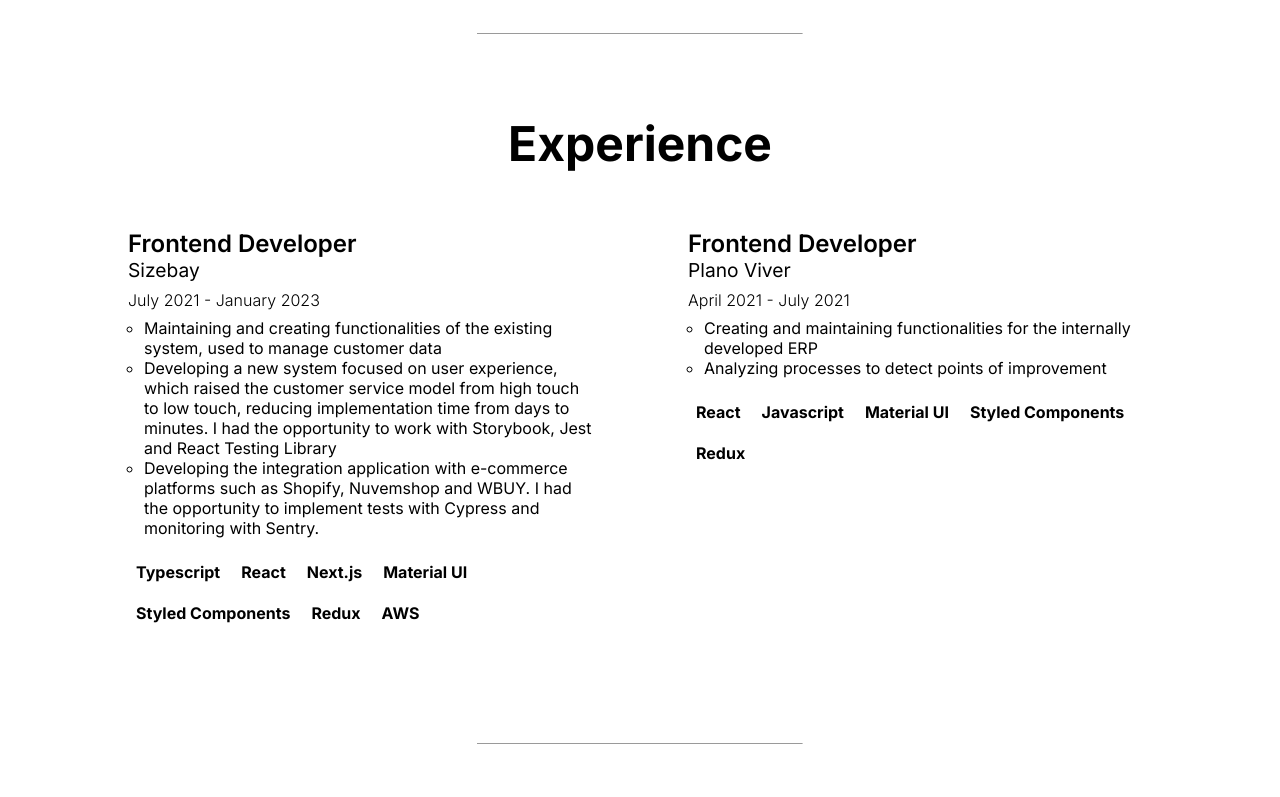
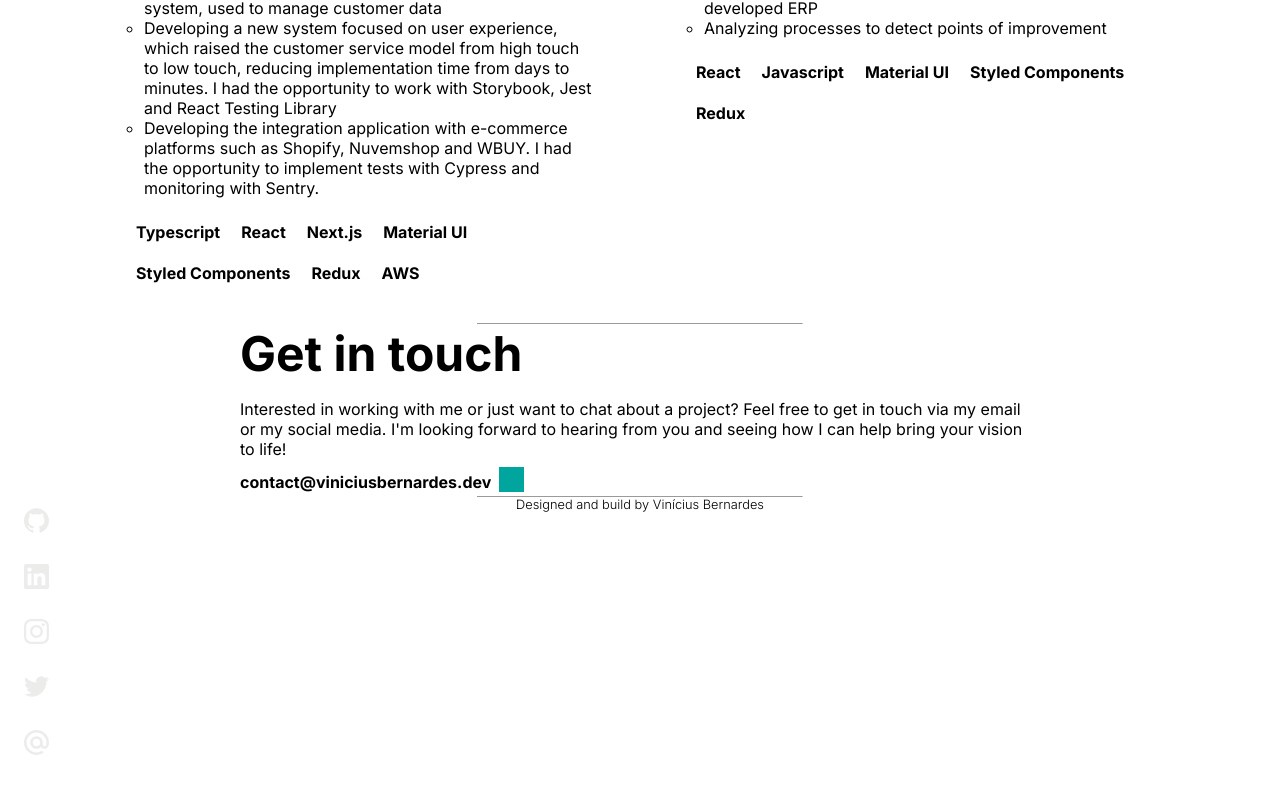
Before and after one commit to viniciusbe/thevibes, a Next.js app: page / in a window 1280 px wide. Shown: the part 1247-2044 px from the top of the page. After the commit the page ends 1759 px from the top, so only its background shows below. Built offline with nearby package versions, Linux system fonts and the light colour scheme; grey boxes are pictures that could not be loaded.

Commit message:
feat: improve scrollbar, footer and tooltip styles

```diff
--- a/src/pages/index.tsx
+++ b/src/pages/index.tsx
@@ -37,7 +37,13 @@ export default function Home() {
       <Social />
 
       <footer className={styles.footer}>
-        Designed and build by Vinícius Bernardes
+        <a
+          href="https://github.com/viniciusbe/thevibes"
+          target="_blank"
+          rel="noopener noreferrer"
+        >
+          Designed and build by Vinícius Bernardes
+        </a>
       </footer>
     </>
   )
--- a/src/styles/Home.module.css
+++ b/src/styles/Home.module.css
@@ -5,7 +5,6 @@
   align-items: center;
   padding: 0 6rem;
   min-height: 100vh;
-  gap: 5rem;
 }
 
 .main hr {
@@ -20,8 +19,17 @@
   margin-bottom: 0.5rem;
 }
 
+.main section {
+  padding: var(--header-height) 0;
+}
+
 .footer {
-  text-align: center;
-  padding: 2rem;
+  display: flex;
+  align-items: center;
+  justify-content: center;
+
+  height: var(--footer-height);
   font-weight: 300;
+  font-size: 0.8rem;
+  color: var(--primary-lt);
 }
--- a/src/styles/Social.module.css
+++ b/src/styles/Social.module.css
@@ -2,7 +2,7 @@
   position: fixed;
   display: flex;
   flex-direction: column;
-  bottom: 84px;
+  bottom: var(--footer-height);
   left: 0;
   border-bottom: 1px solid var(--primary-ltr);
 }
--- a/src/styles/globals.css
+++ b/src/styles/globals.css
@@ -2,7 +2,7 @@
   :root {
     --base-clr: #222831;
     --base-clr-lt: #222831aa;
-    --base-clr-ltr: #393e46aa;
+    --base-clr-ltr: #393e46;
 
     --primary: #eeeeee;
     --primary-lt: #eeeeee99;
@@ -13,6 +13,7 @@
     --secondary-ltr: #00adb5aa;
 
     --header-height: 100px;
+    --footer-height: 84px;
   }
 }
 
@@ -43,3 +44,19 @@ a {
     color-scheme: dark;
   }
 }
+
+/* width */
+::-webkit-scrollbar {
+  width: 10px;
+}
+
+/* Track */
+::-webkit-scrollbar-track {
+  background: var(--base-clr);
+}
+
+/* Handle */
+::-webkit-scrollbar-thumb {
+  background: #393e46;
+  border-radius: 4px;
+}
```
